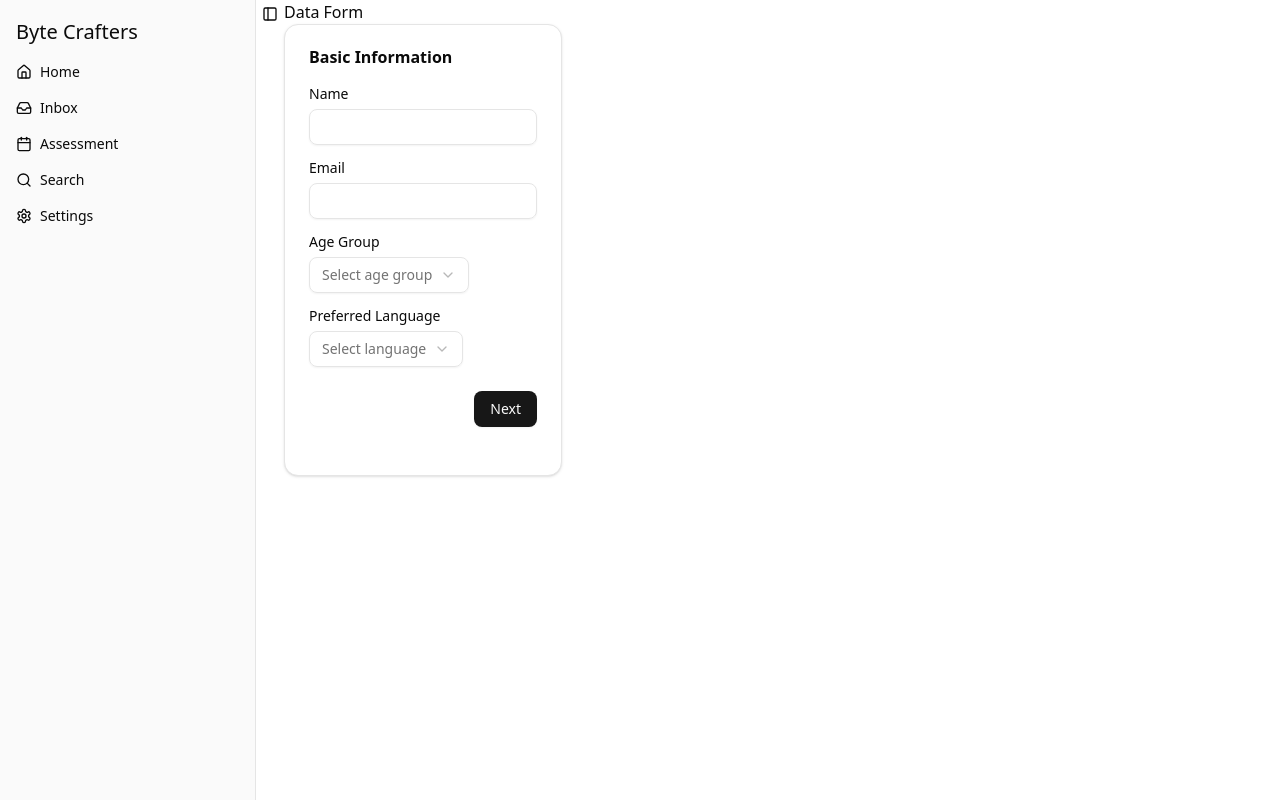
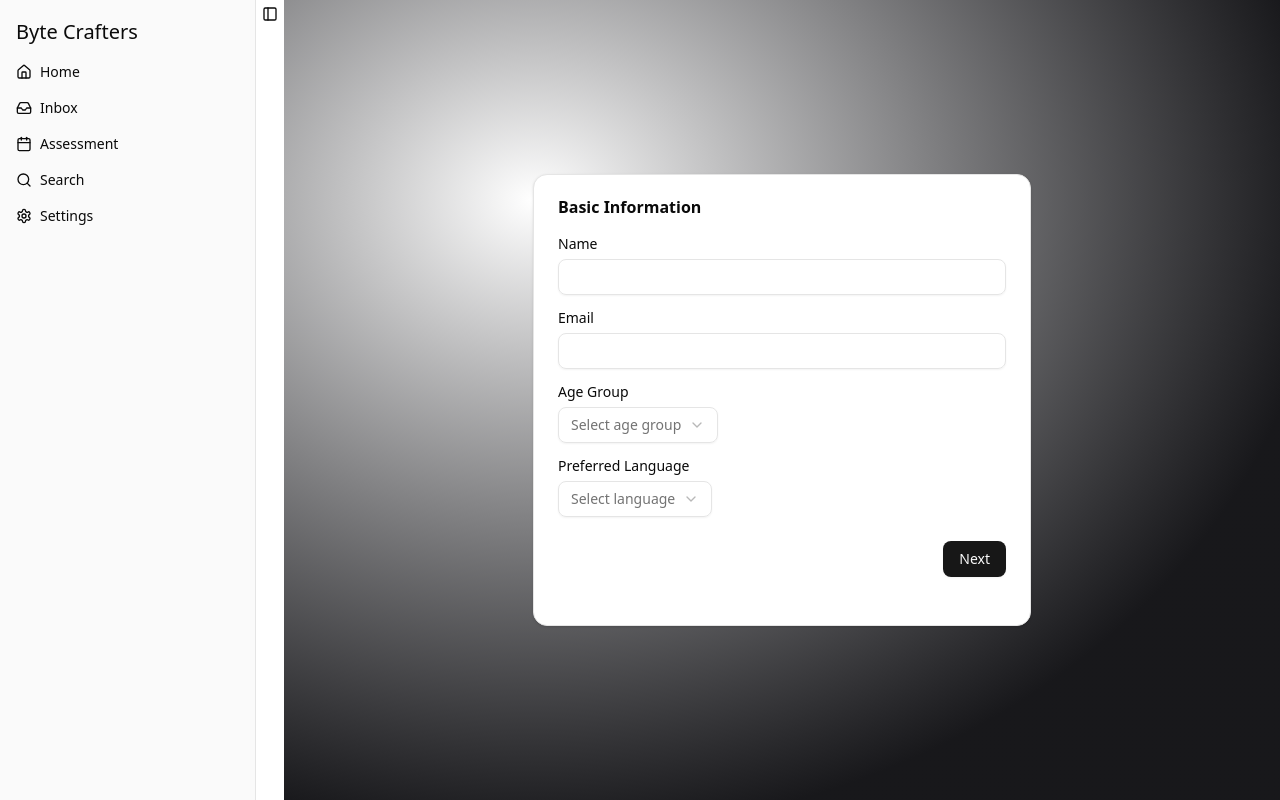
Before and after one commit to shubham-1903/bytecraft, a Next.js app: page /byte-form in a window 1280 px wide. Built offline with nearby package versions, Linux system fonts and the light colour scheme.

Commit message:
fix: form styling

```diff
--- a/src/app/byte-form/page.js
+++ b/src/app/byte-form/page.js
@@ -3,8 +3,8 @@ import { ProfileForm } from '@/components/custom/app-form'
 
 const page = () => {
   return (
-    <div>Data Form
-      <div>
+    <div className="  h-full w-full flex justify-center align-middle items-center bg-radial-[at_25%_25%] from-white to-zinc-900 to-75%">
+      <div className="  w-1/2">
         <ProfileForm />
       </div>
     </div>
--- a/src/components/custom/app-form.jsx
+++ b/src/components/custom/app-form.jsx
@@ -631,7 +631,7 @@ export const ProfileForm = () => {
   };
 
   return (
-    <Card className="w-full max-w-2xl mx-auto">
+    <Card className="w-full mx-auto">
       <Form {...form}>
         <form onSubmit={form.handleSubmit(onSubmit)}>
           {step === 1 && <Step1 />}
```
